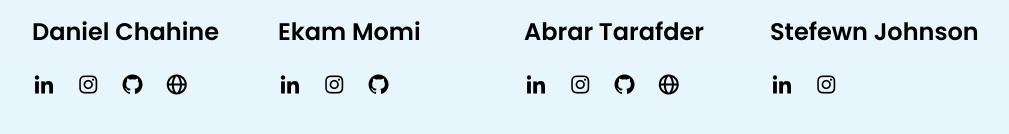
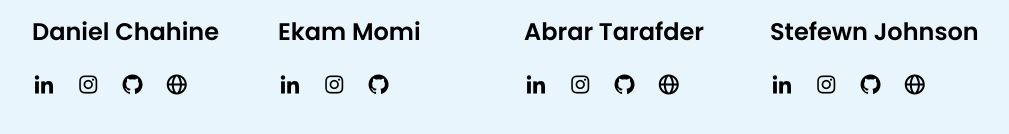
Before and after one commit to edifyLearning/EdifyWebsite, a plain HTML site: page index.html in a window 1280 px wide. Shown: the part 4487-4621 px from the top of the page, without its empty margins (128-1137 px from the left). Drawn offline with nearby package versions, Linux system fonts and the light colour scheme; a web font is replaced by a local one.

Commit message:
Update index.html

```diff
--- a/index.html
+++ b/index.html
@@ -264,6 +264,10 @@
                     <a href="https://www.linkedin.com/in/stefewn-johnson/" class="footer__social"><i class='bx bxl-linkedin'></i></a>
                     <a href="https://www.instagram.com/stefewnjohnson/?hl=en" class="footer__social"><i
                             class='bx bxl-instagram'></i></a>
+                    <a href="https://github.com/StefewnJohnson" class="footer__social"><i
+                            class='bx bxl-github'></i></a>
+                    <a href="https://stefewnjohnson.github.io" class="footer__social"><i
+                            class='bx bx-globe'></i></a>
 
                 </ul>
             </div>
```
